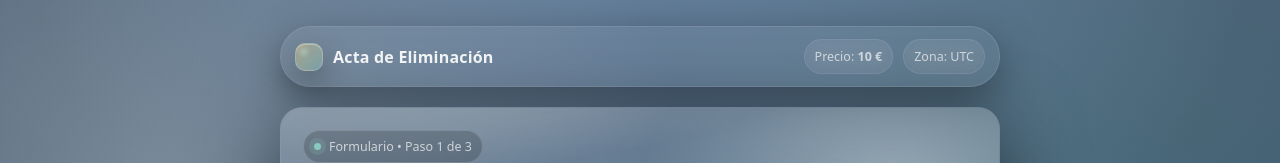
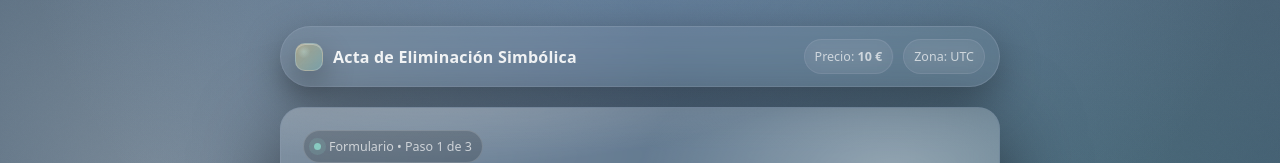
Before and after one commit to capimaker/actaeliminacion, a Next.js app: page /form in a window 1280 px wide. Shown: the top 163 px of the page. Built offline with nearby package versions, Linux system fonts and the light colour scheme.

Commit message:
cambiado el titulo a acta de eliminacion simbolica

```diff
--- a/app/form/page.js
+++ b/app/form/page.js
@@ -73,7 +73,7 @@ function FormInner() {
       <div className="topbar formTopbar">
         <div className="brand" role="button" onClick={() => router.push("/")}>
           <span className="brandMark" />
-          <span className="actabtn">Acta de Eliminación</span>
+          <span className="actabtn">Acta de Eliminación Simbólica</span>
         </div>
         <div className="pills">
           <div className="pill">
--- a/app/page.js
+++ b/app/page.js
@@ -9,7 +9,7 @@ export default function Home() {
       <div className="topbar">
         <div className="brand">
           <span className="brandMark" />
-          <span>Acta de Eliminación</span>
+          <span>Acta de Eliminación Simbólica</span>
         </div>
         <div className="pills">
           <div className="pill">Sin cuenta</div>
```
